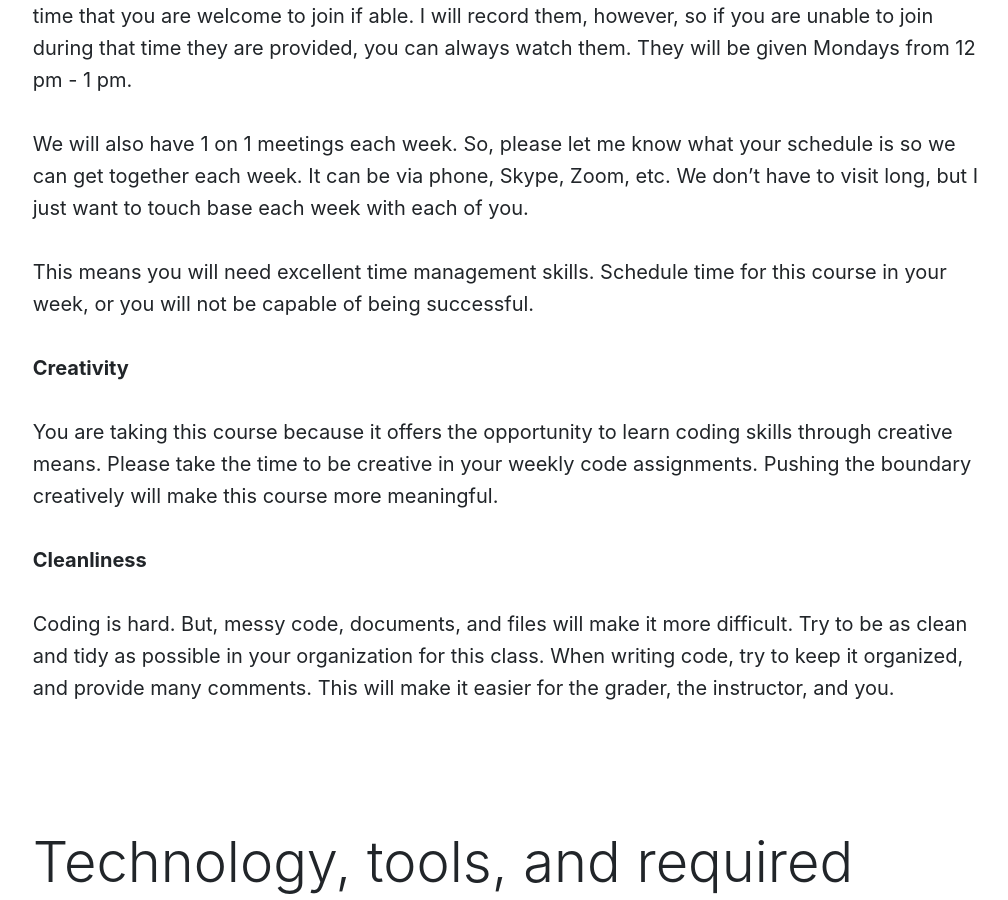
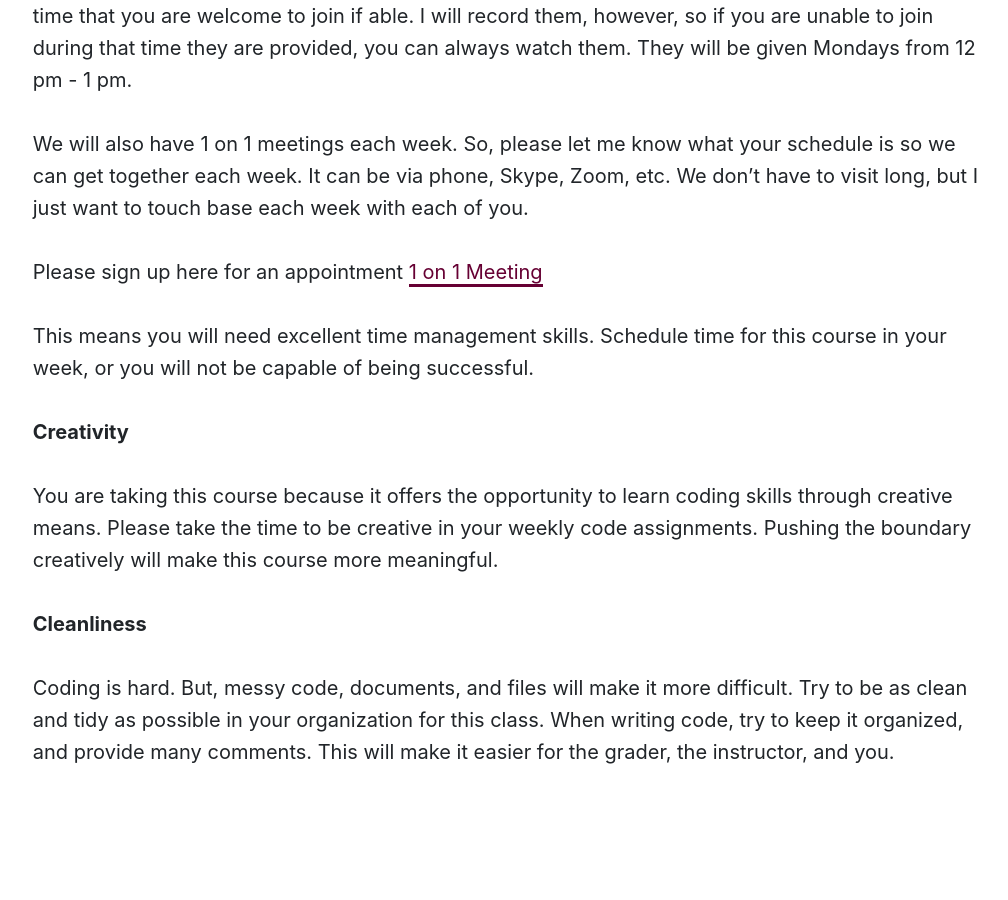
Before and after one commit to Montana-Media-Arts/441-web-tech-Spring2020-course, a Jekyll site: the page built from modules/syllabus/_posts/2017-01-01-syllabus.md, in a window 1280 px wide and 900 px high, scrolled down 4329 px. Shown: the whole window, without its empty margins (131-1139 px from the left). Built offline with Jekyll 4.4.1, drawn with Linux system fonts in a browser that asks for light colours; nearby versions of some CDN libraries.

Commit message:
Update 2017-01-01-syllabus.md

```diff
--- a/modules/syllabus/_posts/2017-01-01-syllabus.md
+++ b/modules/syllabus/_posts/2017-01-01-syllabus.md
@@ -77,6 +77,9 @@ At the conclusion of this semester, students should;
 You should plan to spend 3-6 hours of work a week on homework and coding outside of class time (in this case, the time it takes you to read/watch the weeks content). **This is an intense course that will require a significant time commitment on your part.**  I will also provide synchronous lectures time that you are welcome to join if able.  I will record them, however, so if you are unable to join during that time they are provided, you can always watch them.  They will be given Mondays from 12 pm - 1 pm.
 
 We will also have 1 on 1 meetings each week.  So, please let me know what your schedule is so we can get together each week. It can be via phone, Skype, Zoom, etc.  We don't have to visit long, but I just want to touch base each week with each of you.
+
+Please sign up here for an appointment [1 on 1 Meeting](https://calendly.com/michael-cassens/441-meeting)
+
 
 This means you will need excellent time management skills. Schedule time for this course in your week, or you will not be capable of being successful.
 
```
